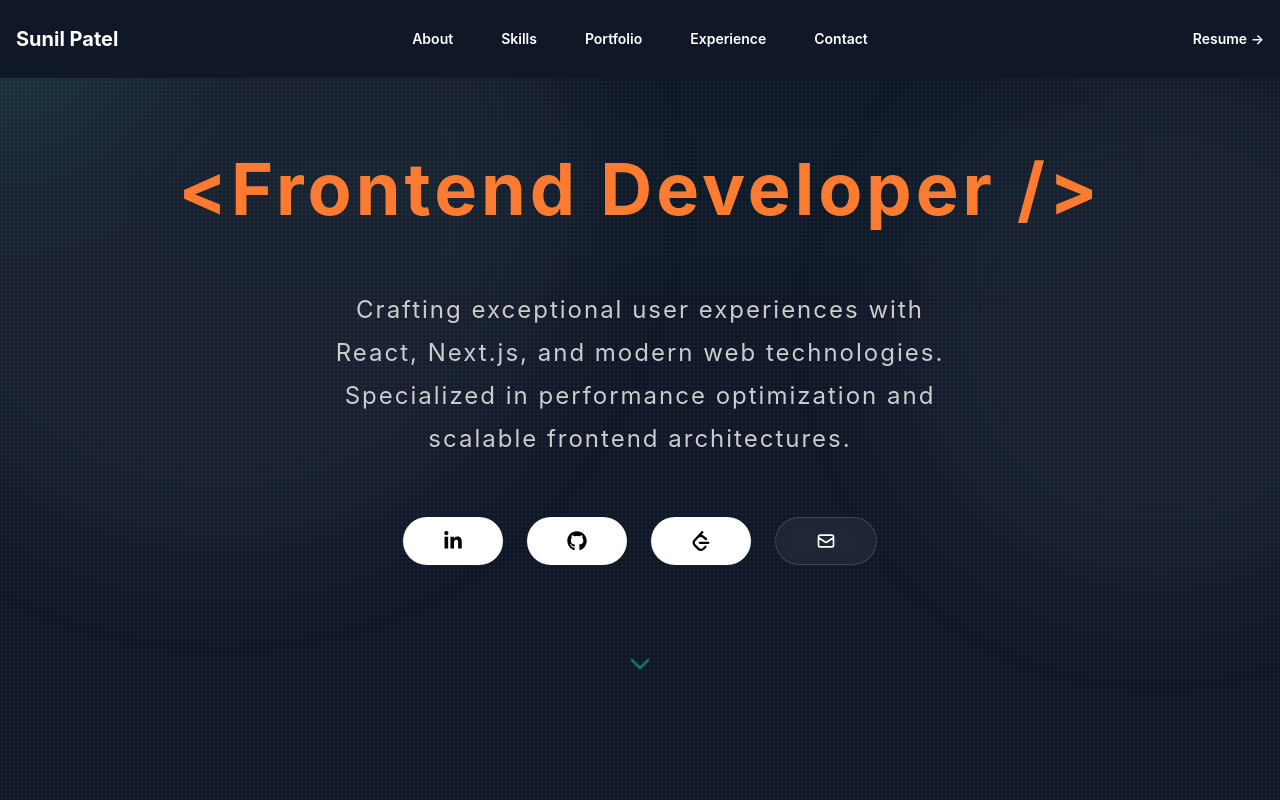
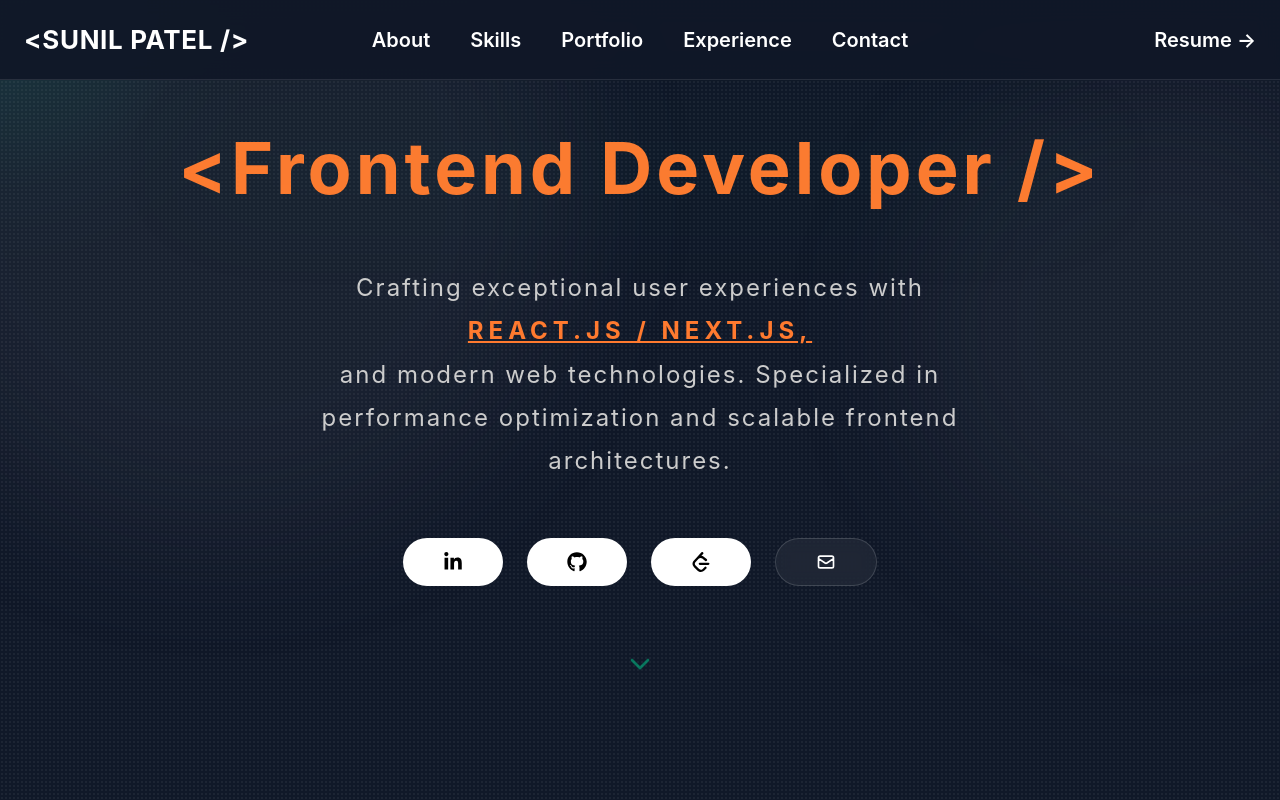
Before and after one commit to developersunilpatel/Resume, a Next.js app: page / in a window 1280 px wide. Shown: the top 800 px of the page. Built offline with nearby package versions, Linux system fonts and the light colour scheme.

Commit message:
Add files via upload

```diff
--- a/src/components/Header.tsx
+++ b/src/components/Header.tsx
@@ -1,138 +1,237 @@
 "use client";
 
-import { Dialog, DialogPanel, PopoverGroup } from "@headlessui/react";
+import React, { useState } from "react";
+import { Dialog, DialogPanel } from "@headlessui/react";
 import { Bars3Icon, XMarkIcon } from "@heroicons/react/24/outline";
-import Image from "next/image";
-import React, { useState } from "react";
+import { motion, AnimatePresence } from "framer-motion";
+
+const navContainer = {
+  hidden: {},
+  show: {
+    transition: {
+      staggerChildren: 0.1,
+    },
+  },
+};
+
+const navItem = {
+  hidden: {
+    opacity: 0,
+    y: -10,
+  },
+  show: {
+    opacity: 1,
+    y: 0,
+    transition: {
+      duration: 0.3,
+    },
+  },
+};
+
+const mobileMenuContainer = {
+  hidden: {},
+  show: {
+    transition: {
+      staggerChildren: 0.08,
+      delayChildren: 0.15,
+    },
+  },
+};
+
+const mobileMenuItem = {
+  hidden: {
+    opacity: 0,
+    x: 20,
+  },
+  show: {
+    opacity: 1,
+    x: 0,
+    transition: {
+      duration: 0.3,
+    },
+  },
+};
+
+const menuItems = [
+  { label: "About", href: "#about" },
+  { label: "Skills", href: "#skills" },
+  { label: "Portfolio", href: "#portfolio" },
+  { label: "Experience", href: "#experience" },
+  { label: "Contact", href: "#contact" },
+];
 
 const Header = () => {
   const [mobileMenuOpen, setMobileMenuOpen] = useState(false);
 
   return (
-    <div className="bg-gray-900 fixed w-full z-50">
-      <nav
+    <header className="fixed top-0 left-0 z-50 w-full bg-gray-900/95 backdrop-blur-md border-b border-white/10">
+      <motion.nav
+        initial={{ y: -80, opacity: 0 }}
+        animate={{ y: 0, opacity: 1 }}
+        transition={{ duration: 0.6 }}
         aria-label="Global"
-        className="container mx-auto flex items-center justify-between py-6"
+        className="container mx-auto flex items-center justify-between px-6 py-5"
       >
+        {/* Logo */}
         <div className="flex lg:flex-1">
-          <a href="#" className="-m-1.5 p-1.5">
-            <strong className="text-[20px]">Sunil Patel</strong>
-          </a>
+          <motion.a
+            href="#"
+            whileHover={{ scale: 1.05 }}
+            whileTap={{ scale: 0.95 }}
+            className="text-white"
+          >
+            <strong className="text-[26px] tracking-wide uppercase">
+              &lt;Sunil Patel /&gt;
+            </strong>
+          </motion.a>
         </div>
+
+        {/* Mobile Menu Button */}
         <div className="flex lg:hidden">
-          <button
+          <motion.button
+            whileTap={{ scale: 0.9 }}
             type="button"
             onClick={() => setMobileMenuOpen(true)}
-            className="-m-2.5 inline-flex items-center justify-center rounded-md p-2.5 text-gray-400"
+            className="rounded-md p-2 text-gray-300"
           >
-            <span className="sr-only">Open main menu</span>
-            <Bars3Icon aria-hidden="true" className="size-6" />
-          </button>
+            <Bars3Icon className="h-6 w-6" />
+          </motion.button>
         </div>
-        <PopoverGroup className="hidden lg:flex lg:gap-x-12 lg:justify-end ml-auto">
-          <a href="#about" className="text-sm/6 font-semibold text-white">
-            About
-          </a>
-          <a href="#skills" className="text-sm/6 font-semibold text-white">
-            Skills
-          </a>
-          <a href="#portfolio" className="text-sm/6 font-semibold text-white">
-            Portfolio
-          </a>
-          <a href="#experience" className="text-sm/6 font-semibold text-white">
-            Experience
-          </a>
-          <a href="#contact" className="text-sm/6 font-semibold text-white">
-            Contact
-          </a>
-        </PopoverGroup>
+
+        {/* Desktop Menu */}
+        <motion.div
+          variants={navContainer}
+          initial="hidden"
+          animate="show"
+          className="hidden lg:flex lg:gap-x-10 ml-auto"
+        >
+          {menuItems.map((item) => (
+            <motion.a
+              key={item.label}
+              variants={navItem}
+              href={item.href}
+              whileHover={{
+                y: -2,
+                scale: 1.05,
+              }}
+              className="text-[20px] font-semibold text-white transition-colors hover:text-[#ff7a2f]"
+            >
+              {item.label}
+            </motion.a>
+          ))}
+        </motion.div>
+
+        {/* Resume Button */}
         <div className="hidden lg:flex lg:flex-1 lg:justify-end">
-          <a
+          <motion.a
             href="/resume.pdf"
-            className="text-sm/6 font-semibold text-white"
             target="_blank"
             rel="noopener noreferrer"
+            whileHover={{
+              x: 4,
+            }}
+            whileTap={{
+              scale: 0.95,
+            }}
+            className="text-[20px] font-semibold text-white hover:text-[#ff7a2f]"
           >
-            Resume <span aria-hidden="true">&rarr;</span>
-          </a>
+            Resume →
+          </motion.a>
         </div>
-      </nav>
+      </motion.nav>
+
+      {/* Mobile Menu */}
+      <AnimatePresence>
+        {mobileMenuOpen && (
           <Dialog
             open={mobileMenuOpen}
             onClose={setMobileMenuOpen}
             className="lg:hidden"
           >
-        <div className="fixed inset-0 z-50" />
-        <DialogPanel className="fixed inset-y-0 right-0 z-50 w-full overflow-y-auto bg-gray-900 p-6 sm:max-w-sm sm:ring-1 sm:ring-gray-100/10">
+            {/* Backdrop */}
+            <motion.div
+              initial={{ opacity: 0 }}
+              animate={{ opacity: 1 }}
+              exit={{ opacity: 0 }}
+              className="fixed inset-0 bg-black/60 backdrop-blur-sm"
+            />
+
+            {/* Drawer */}
+            <DialogPanel
+              as={motion.div}
+              initial={{ x: "100%" }}
+              animate={{ x: 0 }}
+              exit={{ x: "100%" }}
+              transition={{
+                type: "spring",
+                stiffness: 260,
+                damping: 25,
+              }}
+              className="fixed inset-y-0 right-0 z-50 w-full overflow-y-auto bg-gray-900 px-6 py-6 sm:max-w-sm"
+            >
+              {/* Header */}
               <div className="flex items-center justify-between">
-            <a href="#" className="-m-1.5 p-1.5">
-              <span className="sr-only">Sunil Patel</span>
-              <Image
-                alt=""
-                src="/dummi-thumb.png"
-                width="100"
-                height="100"
-                className="h-8 w-auto"
-              />
-            </a>
-            <button
-              type="button"
+                <motion.h2
+                  initial={{ opacity: 0 }}
+                  animate={{ opacity: 1 }}
+                  className="text-[24px] font-bold text-white uppercase"
+                >
+                  &lt;Sunil Patel /&gt;
+                </motion.h2>
+
+                <motion.button
+                  whileTap={{ scale: 0.9 }}
                   onClick={() => setMobileMenuOpen(false)}
-              className="-m-2.5 rounded-md p-2.5 text-gray-400"
+                  className="rounded-md p-2 text-gray-300"
                 >
-              <span className="sr-only">Close menu</span>
-              <XMarkIcon aria-hidden="true" className="size-6" />
-            </button>
+                  <XMarkIcon className="h-6 w-6" />
+                </motion.button>
               </div>
-          <div className="mt-6 flow-root">
-            <div className="-my-6 divide-y divide-white/10">
-              <div className="space-y-2 py-6">
-                <a
-                  href="#about"
-                  className="-mx-3 block rounded-lg px-3 py-2 text-base/7 font-semibold text-white hover:bg-white/5"
+
+              {/* Menu Items */}
+              <motion.div
+                variants={mobileMenuContainer}
+                initial="hidden"
+                animate="show"
+                className="mt-10 space-y-2"
               >
-                  About
-                </a>
-                <a
-                  href="#skills"
-                  className="-mx-3 block rounded-lg px-3 py-2 text-base/7 font-semibold text-white hover:bg-white/5"
+                {menuItems.map((item) => (
+                  <motion.a
+                    key={item.label}
+                    variants={mobileMenuItem}
+                    href={item.href}
+                    whileTap={{ scale: 0.97 }}
+                    onClick={() => setMobileMenuOpen(false)}
+                    className="block rounded-lg px-4 py-3 text-[20px] font-semibold text-white hover:bg-white/10"
                   >
-                  Skills
-                </a>
-                <a
-                  href="#portfolio"
-                  className="-mx-3 block rounded-lg px-3 py-2 text-base/7 font-semibold text-white hover:bg-white/5"
+                    {item.label}
+                  </motion.a>
+                ))}
+              </motion.div>
+
+              {/* Resume */}
+              <motion.div
+                initial={{ opacity: 0 }}
+                animate={{ opacity: 1 }}
+                transition={{ delay: 0.4 }}
+                className="mt-8 border-t border-white/10 pt-6"
               >
-                  Portfolio
-                </a>
-                <a
-                  href="#experience"
-                  className="-mx-3 block rounded-lg px-3 py-2 text-base/7 font-semibold text-white hover:bg-white/5"
-                >
-                  Experience
-                </a>
-                <a
-                  href="#contact"
-                  className="-mx-3 block rounded-lg px-3 py-2 text-base/7 font-semibold text-white hover:bg-white/5"
-                >
-                  Contact
-                </a>
-              </div>
-              <div className="py-6">
-                <a
+                <motion.a
                   href="/resume.pdf"
                   target="_blank"
                   rel="noopener noreferrer"
-                  className="-mx-3 block rounded-lg px-3 py-2.5 text-base/7 font-semibold text-white hover:bg-white/5"
+                  whileHover={{ x: 4 }}
+                  whileTap={{ scale: 0.95 }}
+                  className="block rounded-lg px-4 py-3 text-[20px] font-semibold text-white hover:bg-white/10"
                 >
-                  Resume
-                </a>
-              </div>
-            </div>
-          </div>
+                  Resume →
+                </motion.a>
+              </motion.div>
             </DialogPanel>
           </Dialog>
-    </div>
+        )}
+      </AnimatePresence>
+    </header>
   );
 };
 
--- a/src/components/Hero.tsx
+++ b/src/components/Hero.tsx
@@ -96,7 +96,7 @@ const Hero = () => {
           variants={itemVariants}
           className="mb-4 mt-10 max-w-[640px] text-center text-[24px] leading-[1.8] tracking-[1px] text-[#ccc] md:text-[24px] md:tracking-[2px]"
         >
-          Crafting exceptional user experiences with React, Next.js, and modern
+          Crafting exceptional user experiences with <span className="uppercase tracking-[5px] text-[#ff7a2f] block font-bold underline">React.js / Next.js,</span> and modern
           web technologies. Specialized in performance optimization and scalable
           frontend architectures.
         </motion.p>
```
Lines whose indentation alone changed are shown as unchanged.
